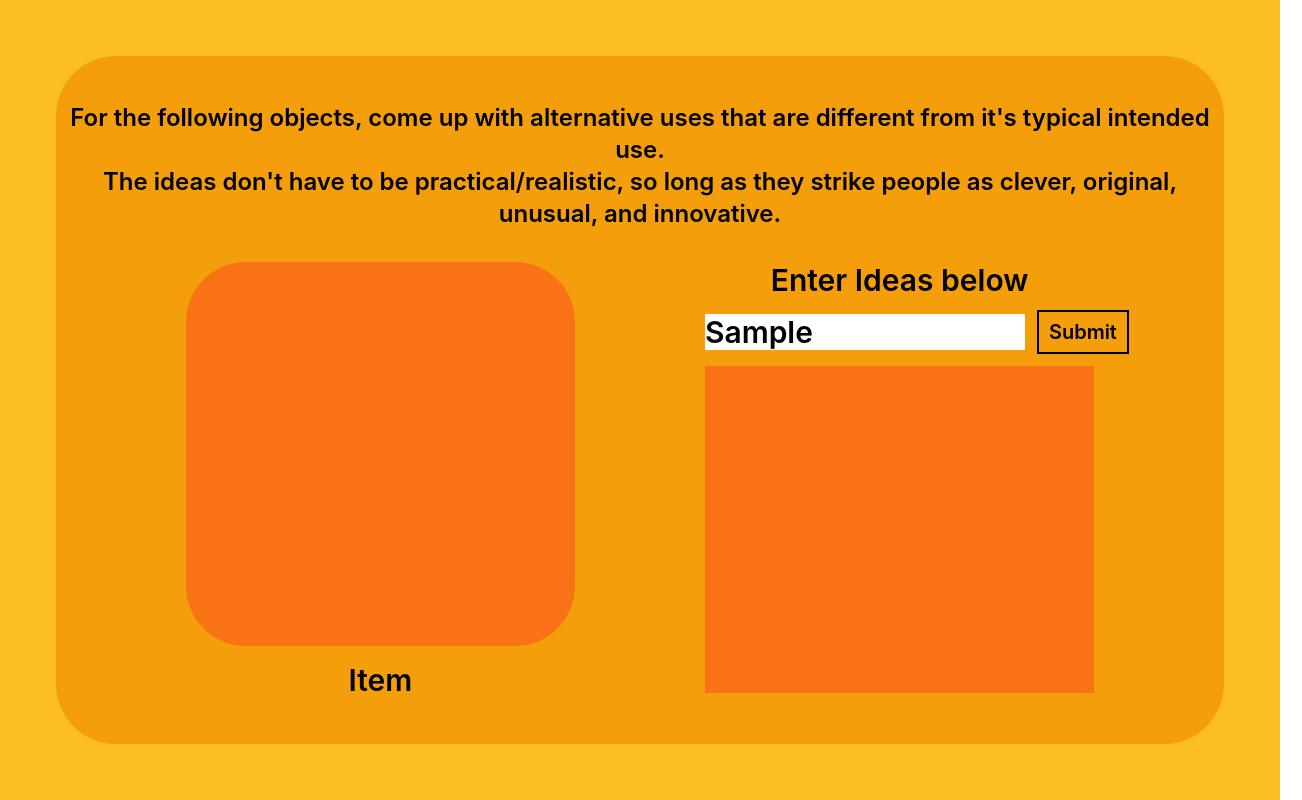
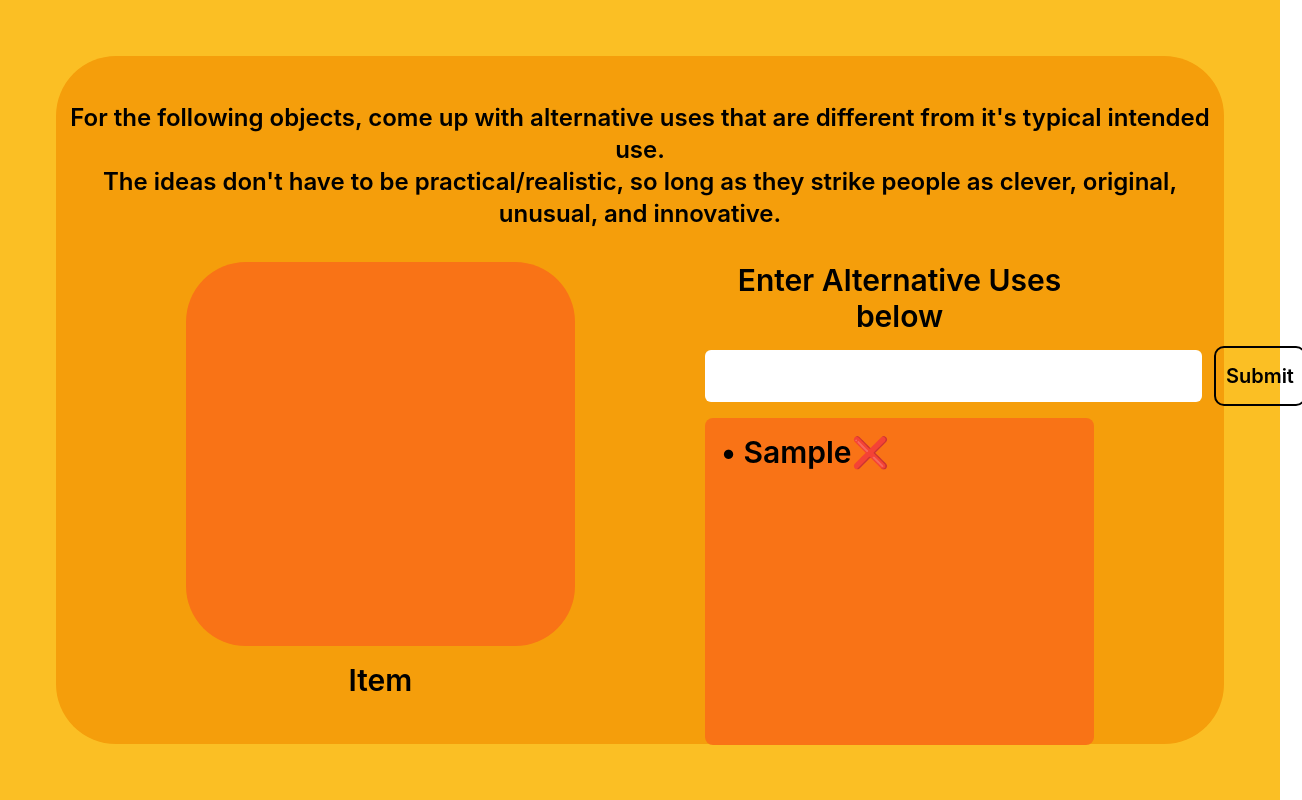
Before and after one commit to harsh-kumar9/creativity-experiments, a React (Create React App) app in the folder client/: page /absent in a window 1280 px wide. Both pictures are taken after typing "Sample" into the empty fields and a click on the button "Submit". Shown: the whole page, 1302 px wide, since content can reach past the window. Built offline with nearby package versions, Linux system fonts and the light colour scheme.

Commit message:
Implemented idea input, previous ideas display, delete features

```diff
--- a/client/src/AUT/Absent.js
+++ b/client/src/AUT/Absent.js
@@ -1,8 +1,20 @@
-import React from "react";
+import React, { useState } from "react";
 import { useNavigate } from 'react-router-dom';
 
+let nextId = 0;
+
 const Absent = () => {
-    const ideas = [];
+    const [input, setInput] = useState(''); // store currently inputted idea in input form
+    const [ideas, setIdeas] = useState([]); // previously entered ideas
+
+    // const handleChange = e => { // e is short for event
+    //     setInput(e.target.value);
+    // }
+
+    // const handleSubmit = e => { // e is short for event
+    //     e.preventDefault(); // prevents page from refreshing upon clicking submit
+    //     setInput(''); // clears the input form
+    // }
 
     return (
     <div className="h-screen w-screen items-center justify-center flex text-3xl font-semibold space-y-8 p-14 bg-amber-400">
@@ -14,13 +26,42 @@ const Absent = () => {
                     <div className="w-full h-96 rounded-[60px] bg-orange-500"></div>
                     <h1 className="mt-4">Item</h1>
                 </div>
+
                 <div className="w-1/3">
-                    <h2 className="mb-4">Enter Ideas below</h2>
+                    <h2 className="mb-4">Enter Alternative Uses below</h2>
+
                     <div className="flex flex-row space-x-4 justify-between">
-                        <input className="w-80"/>
-                        <button className="outline outline-offset-2 outline-2 text-xl px-2">Submit</button>
+                        <input className="w-max p-2 rounded-md"
+                            value={input}
+                            onChange={e => setInput(e.target.value)}/>
+                        <button className="outline outline-offset-2 outline-2 rounded-md text-xl px-2"
+                            onClick={() => {
+                                setIdeas([
+                                  ...ideas,
+                                  { id: nextId++, name: input }
+                                ]);
+                                setInput('');
+                              }}>Submit</button>
                     </div>
-                    <div className="w-full h-3/4 bg-orange-500 mt-4"></div>
+
+                    <div className="h-3/4 bg-orange-500 mt-4 rounded-lg p-4 grid place-items-start">
+                    <ul className="object-left flex flex-wrap">
+                        {ideas.map(idea => (
+                        <li key={idea.id} className="text-left flex justify-between">
+                            <span>{`\u2022 ${idea.name}`}{' '}</span>
+                            <button onClick={() => {
+                                setIdeas(
+                                    ideas.filter(a =>
+                                    a.id !== idea.id
+                                    )
+                                );
+                                }}>
+                                ❌
+                            </button>
+                        </li>
+                        ))}
+                    </ul>
+                    </div>
                 </div>
             </div>
         </div>
```
